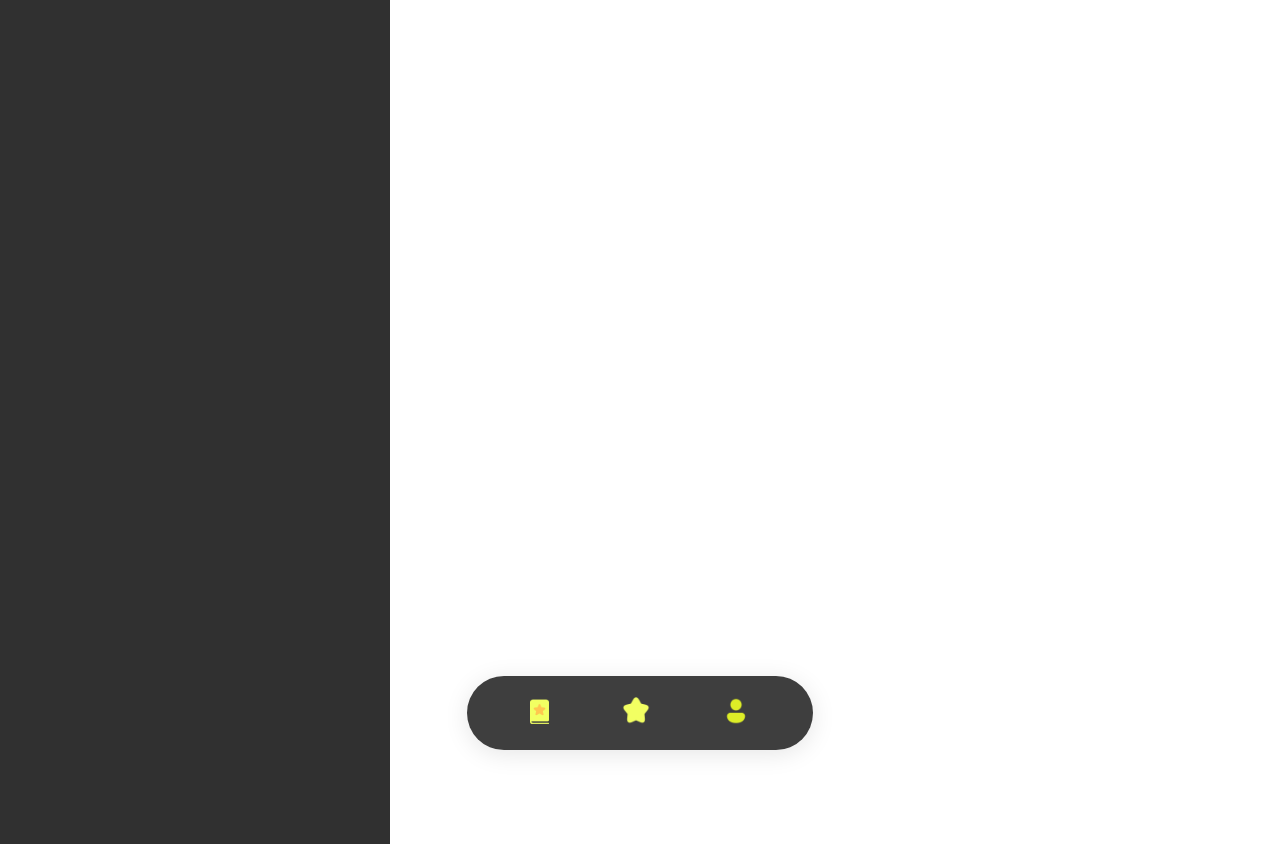
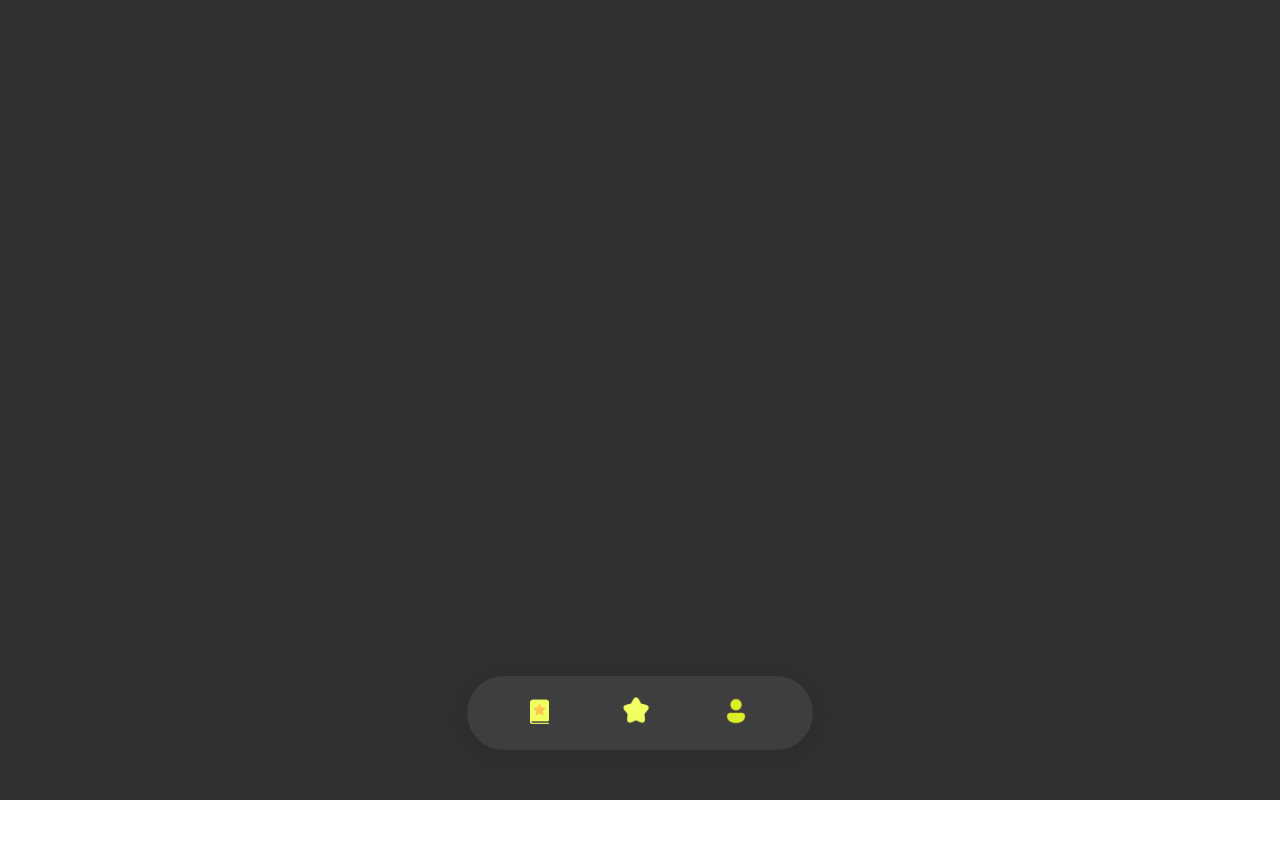
Before and after one commit to All-sorts-of-things-happen/All-sorts-of-things-happen-Client, a React (Create React App) app: page / in a window 1280 px wide. After the commit the page ends 800 px from the top, so only its background shows below. Built offline with nearby package versions, Linux system fonts and the light colour scheme.

Commit message:
design: width, heigth css 수정

```diff
--- a/src/styles/BottomNav.css
+++ b/src/styles/BottomNav.css
@@ -1,6 +1,6 @@
 .all-container {
-    width: 390px;
-    height: 844px;
+    width: 100%;
+    height: 100vh;
     background: #303030;
 }
 
```
